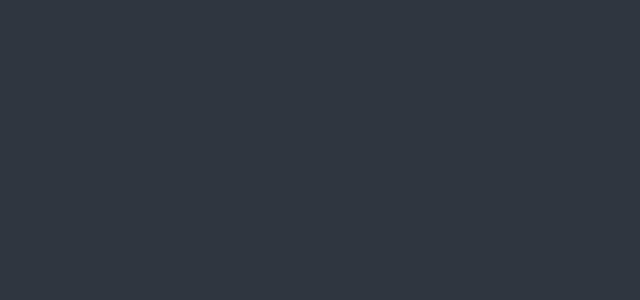
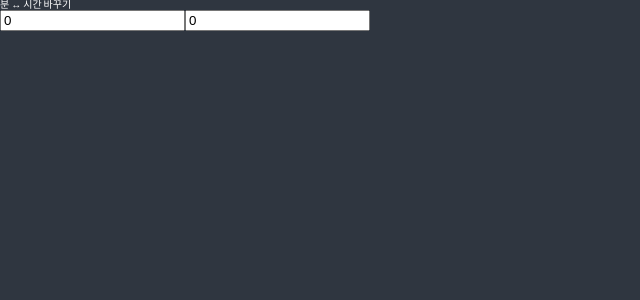
Before and after one commit to yyeonkim/react-masterclass, a React (Create React App) app: page / in a window 1280 px wide. Shown: the top 300 px of the page, without its empty margins (0-640 px from the left). Built offline with nearby package versions, Linux system fonts and the light colour scheme.

Commit message:
Feat: Change minutes to hours

```diff
--- a/src/App.tsx
+++ b/src/App.tsx
@@ -1,5 +1,25 @@
-function App() {
-  return <div></div>;
+import { useRecoilState, useRecoilValue } from "recoil";
+
+import { hourSelector, minuteState } from "./atoms";
+
+export default function App() {
+  const [minutes, setMinutes] = useRecoilState(minuteState);
+  const hours = useRecoilValue(hourSelector);
+
+  const onMinutesChange = (event: React.ChangeEvent<HTMLInputElement>) => {
+    setMinutes(+event.currentTarget.value);
+  };
+
+  return (
+    <>
+      <h1>분 ↔ 시간 바꾸기</h1>
+      <input
+        type="number"
+        value={minutes}
+        placeholder="Minutes"
+        onChange={onMinutesChange}
+      />
+      <input type="number" value={hours} placeholder="Hours" />
+    </>
+  );
 }
-
-export default App;
--- a/src/atoms.ts
+++ b/src/atoms.ts
@@ -1 +1,15 @@
-import { atom } from "recoil";
+import { atom, selector } from "recoil";
+
+export const minuteState = atom({
+  key: "minutes",
+  default: 0,
+});
+
+export const hourSelector = selector({
+  key: "hours",
+  get: ({ get }) => {
+    const minutes = get(minuteState);
+
+    return minutes / 60;
+  },
+});
```
